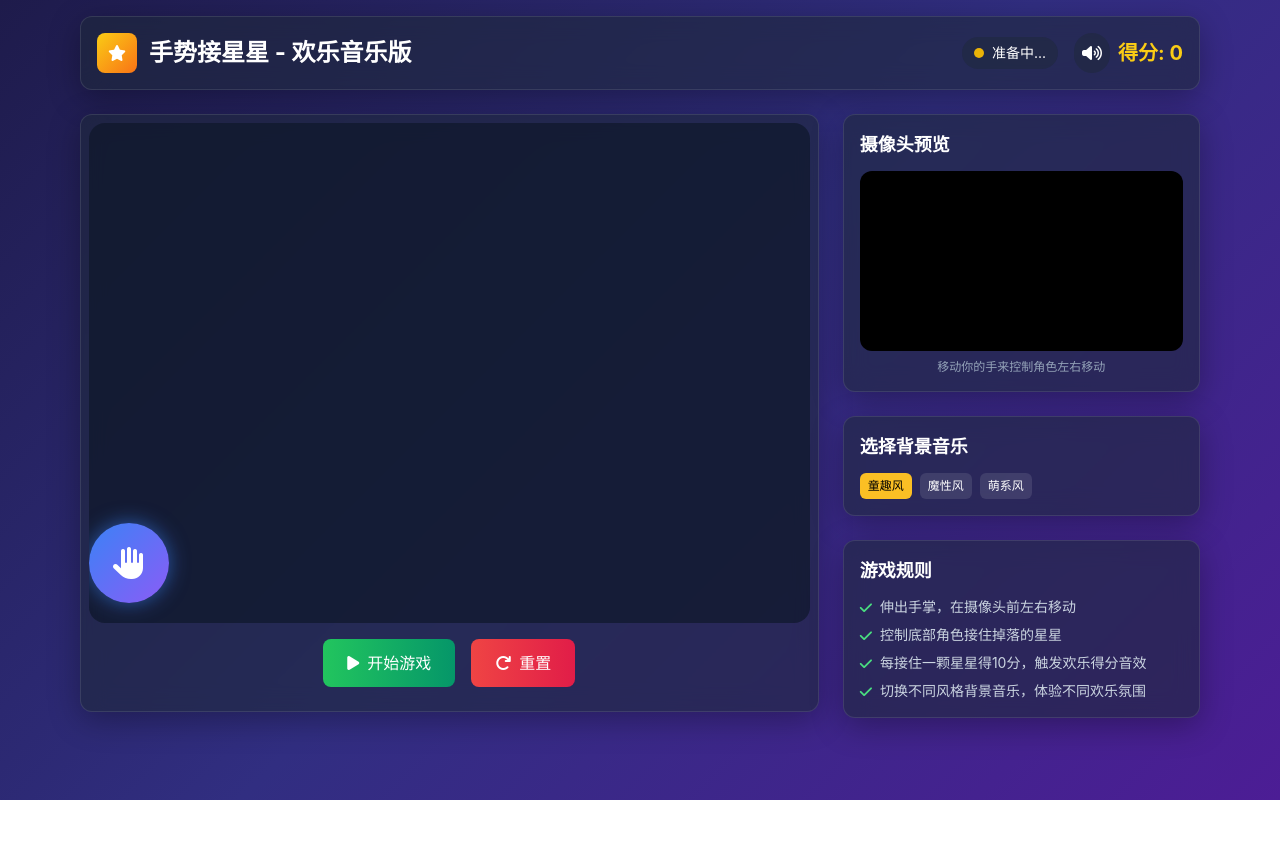
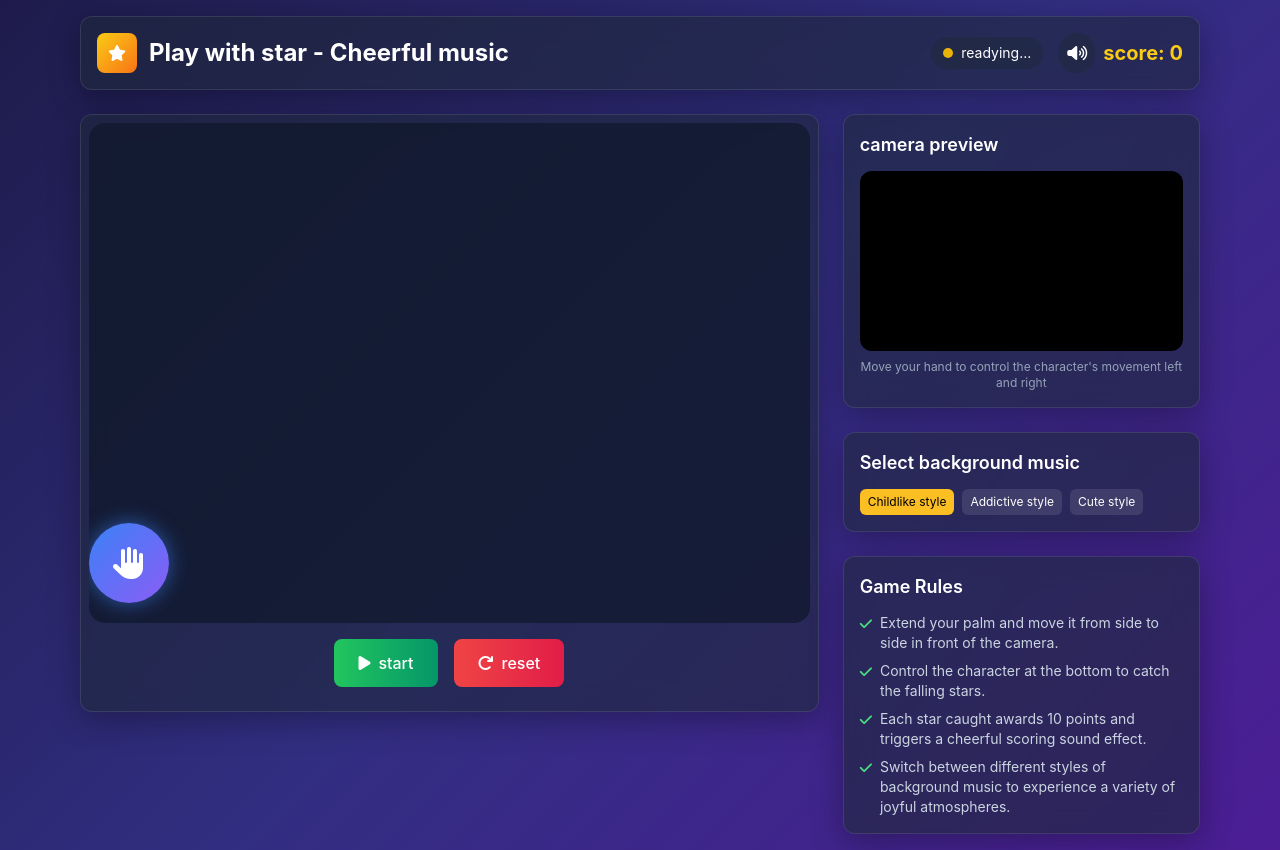
Before and after one commit to johndreamfuture/zero2tech, a website: page index.html in a window 1280 px wide. Before the commit the page ends 800 px from the top, so only its background shows below. Drawn offline with nearby package versions, Linux system fonts and the light colour scheme; a script that the page names is missing.

Commit message:
chang index.html to English

```diff
--- a/index.html
+++ b/index.html
@@ -4,7 +4,7 @@
 <head>
     <meta charset="UTF-8">
     <meta name="viewport" content="width=device-width, initial-scale=1.0">
-    <title>手势接星星 - 欢乐音乐完整版</title>
+    <title>Play with star - Joyful music</title>
     <script src="https://cdn.tailwindcss.com"></script>
     <link rel="stylesheet" href="https://cdnjs.cloudflare.com/ajax/libs/font-awesome/6.4.0/css/all.min.css">
     <script src="https://cdn.jsdelivr.net/npm/@mediapipe/hands/hands.js" crossorigin="anonymous"></script>
@@ -148,19 +148,19 @@
                 <div class="w-10 h-10 bg-gradient-to-br from-yellow-400 to-orange-500 rounded-lg flex items-center justify-center">
                     <i class="fa-solid fa-star text-white"></i>
                 </div>
-                <h1 class="text-2xl font-bold">手势接星星 - 欢乐音乐版</h1>
+                <h1 class="text-2xl font-bold">Play with star - Cheerful music</h1>
             </div>
             <div class="flex items-center gap-4">
                 <div class="flex items-center text-sm bg-slate-800/50 px-3 py-1.5 rounded-full">
                     <span class="status-dot status-loading" id="status-indicator"></span>
-                    <span id="status-text">准备中...</span>
+                    <span id="status-text">readying...</span>
                 </div>
                 <div class="flex items-center gap-2">
                     <button id="music-toggle" class="p-2 rounded-full bg-slate-800/50 hover:bg-slate-700 transition-colors">
                         <i class="fa-solid fa-volume-high"></i>
                     </button>
                     <div class="text-xl font-bold text-yellow-400">
-                        得分: <span id="score">0</span>
+                        score: <span id="score">0</span>
                     </div>
                 </div>
             </div>
@@ -180,10 +180,10 @@
                     <!-- 游戏控制按钮 -->
                     <div class="p-4 flex justify-center gap-4">
                         <button id="start-game-btn" class="px-6 py-3 bg-gradient-to-r from-green-500 to-emerald-600 rounded-lg font-medium hover:opacity-90 transition-opacity">
-                            <i class="fa-solid fa-play mr-2"></i>开始游戏
+                            <i class="fa-solid fa-play mr-2"></i>start
                         </button>
                         <button id="reset-btn" class="px-6 py-3 bg-gradient-to-r from-red-500 to-rose-600 rounded-lg font-medium hover:opacity-90 transition-opacity">
-                            <i class="fa-solid fa-redo mr-2"></i>重置
+                            <i class="fa-solid fa-redo mr-2"></i>reset
                         </button>
                     </div>
                 </div>
@@ -193,43 +193,43 @@
             <div class="space-y-6">
                 <!-- 摄像头预览 -->
                 <div class="glass-panel rounded-xl p-4">
-                    <h3 class="text-lg font-semibold mb-3">摄像头预览</h3>
+                    <h3 class="text-lg font-semibold mb-3">camera preview</h3>
                     <div class="video-feed">
                         <video class="input_video" playsinline></video>
                         <canvas class="output_canvas"></canvas>
                     </div>
-                    <p class="text-xs text-slate-400 mt-2 text-center">移动你的手来控制角色左右移动</p>
+                    <p class="text-xs text-slate-400 mt-2 text-center">Move your hand to control the character's movement left and right</p>
                 </div>
 
                 <!-- 音乐选择面板 -->
                 <div class="glass-panel rounded-xl p-4">
-                    <h3 class="text-lg font-semibold mb-3">选择背景音乐</h3>
+                    <h3 class="text-lg font-semibold mb-3">Select background music</h3>
                     <div class="music-selector">
-                        <div class="music-option active" data-music="0">童趣风</div>
-                        <div class="music-option" data-music="1">魔性风</div>
-                        <div class="music-option" data-music="2">萌系风</div>
+                        <div class="music-option active" data-music="0">Childlike style</div>
+                        <div class="music-option" data-music="1">Addictive style</div>
+                        <div class="music-option" data-music="2">Cute style</div>
                     </div>
                 </div>
 
                 <!-- 游戏说明 -->
                 <div class="glass-panel rounded-xl p-4">
-                    <h3 class="text-lg font-semibold mb-3">游戏规则</h3>
+                    <h3 class="text-lg font-semibold mb-3">Game Rules</h3>
                     <ul class="space-y-2 text-sm text-slate-300">
                         <li class="flex items-start gap-2">
                             <i class="fa-solid fa-check text-green-400 mt-1"></i>
-                            <span>伸出手掌，在摄像头前左右移动</span>
+                            <span>Extend your palm and move it from side to side in front of the camera.</span>
                         </li>
                         <li class="flex items-start gap-2">
                             <i class="fa-solid fa-check text-green-400 mt-1"></i>
-                            <span>控制底部角色接住掉落的星星</span>
+                            <span>Control the character at the bottom to catch the falling stars.</span>
                         </li>
                         <li class="flex items-start gap-2">
                             <i class="fa-solid fa-check text-green-400 mt-1"></i>
-                            <span>每接住一颗星星得10分，触发欢乐得分音效</span>
+                            <span>Each star caught awards 10 points and triggers a cheerful scoring sound effect.</span>
                         </li>
                         <li class="flex items-start gap-2">
                             <i class="fa-solid fa-check text-green-400 mt-1"></i>
-                            <span>切换不同风格背景音乐，体验不同欢乐氛围</span>
+                            <span>Switch between different styles of background music to experience a variety of joyful atmospheres.</span>
                         </li>
                     </ul>
                 </div>
@@ -453,7 +453,7 @@
         let camera = null;
         async function initCamera() {
             try {
-                statusText.textContent = "启动摄像头...";
+                statusText.textContent = "Starting camera...";
                 statusIndicator.className = "status-dot status-loading";
 
                 camera = new Camera(videoElement, {
@@ -466,16 +466,16 @@
 
                 await camera.start();
 
-                statusText.textContent = "已连接";
+                statusText.textContent = "Connected";
                 statusIndicator.className = "status-dot status-active";
 
                 canvasElement.width = videoElement.videoWidth;
                 canvasElement.height = videoElement.videoHeight;
             } catch (error) {
                 console.error(error);
-                statusText.textContent = "摄像头错误";
+                statusText.textContent = "Camera error";
                 statusIndicator.className = "status-dot status-inactive";
-                alert("无法访问摄像头，请确保已授予权限。");
+                alert("Unable to access the camera; please ensure that the necessary permissions have been granted.");
             }
         }
 
```
